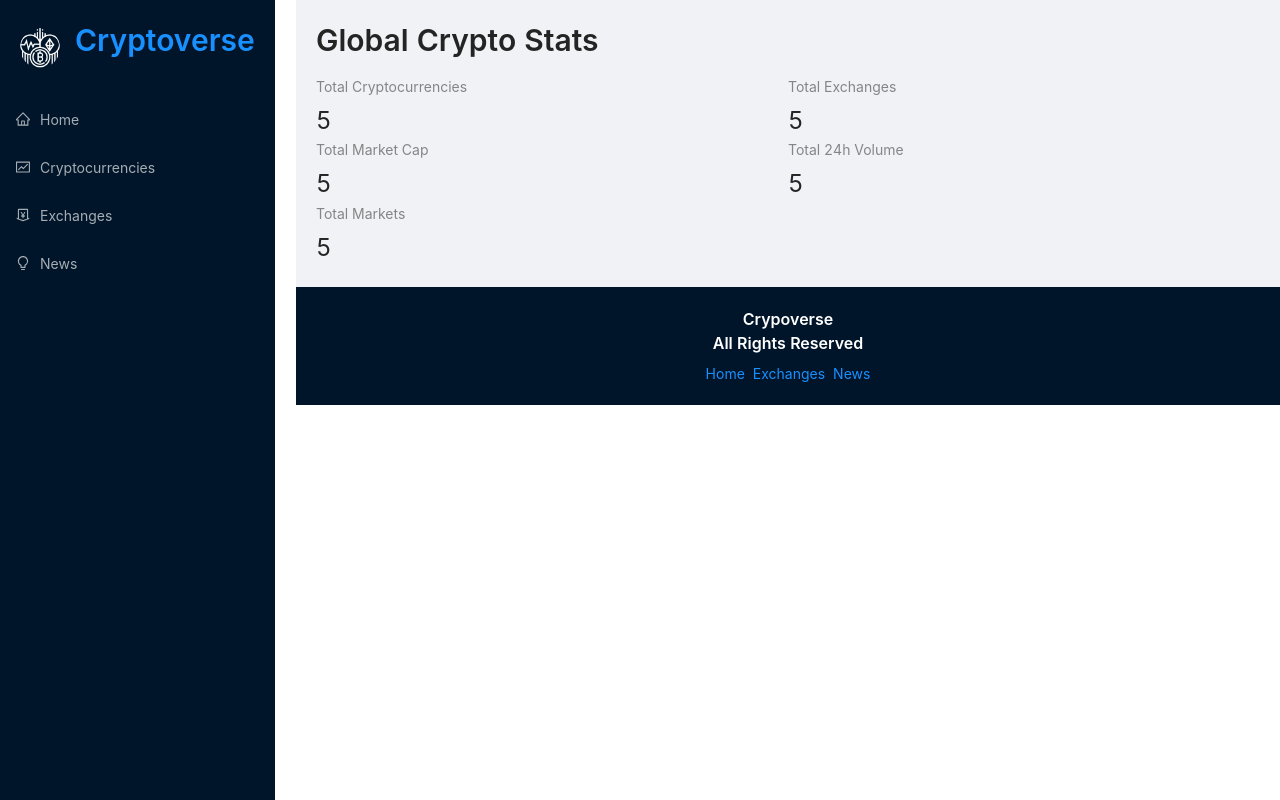
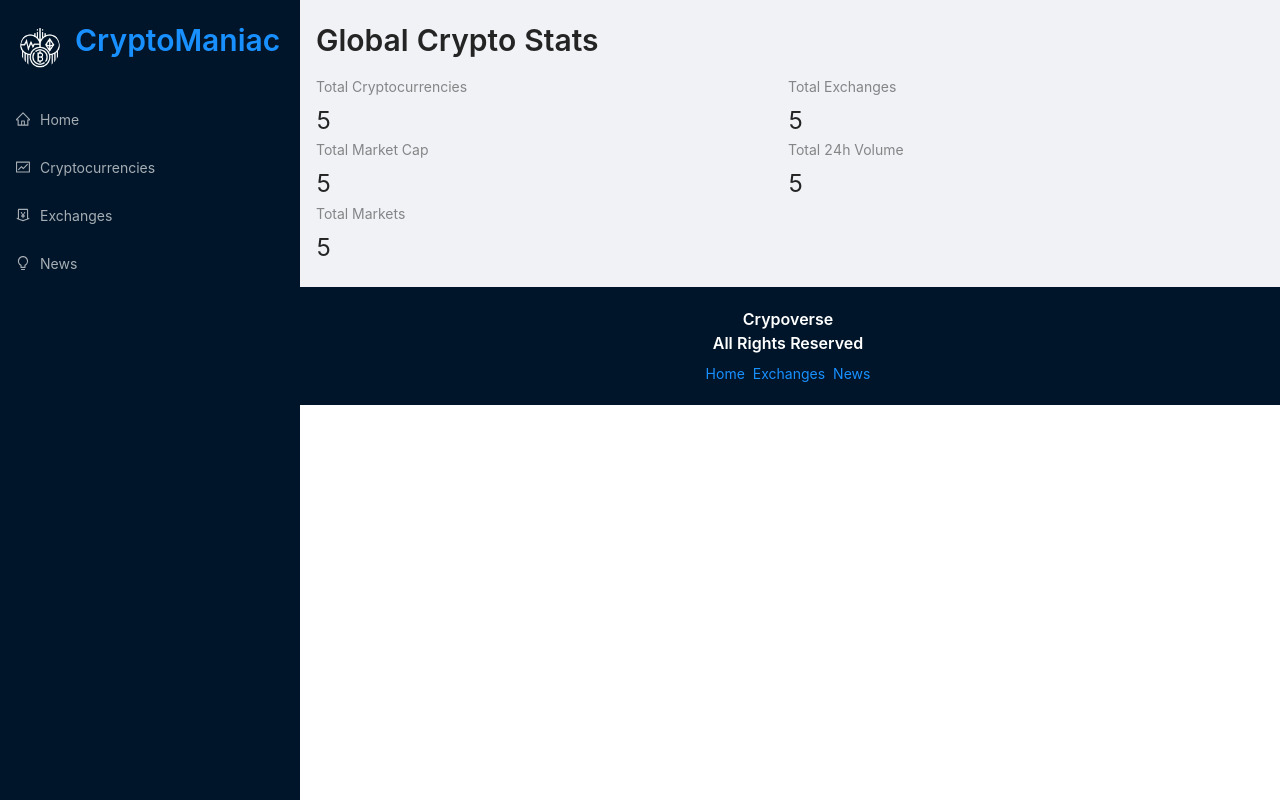
Before and after one commit to Vachas05/CryptoManiac, a React (Create React App) app: page / in a window 1280 px wide. Built offline with nearby package versions, Linux system fonts and the light colour scheme.

Commit message:
name change

```diff
--- a/public/index.html
+++ b/public/index.html
@@ -24,7 +24,7 @@
       work correctly both with client-side routing and a non-root public URL.
       Learn how to configure a non-root public URL by running `npm run build`.
     -->
-    <title>CryptoVerse</title>
+    <title>CryptoManiac</title>
   </head>
   <body>
     <noscript>You need to enable JavaScript to run this app.</noscript>
--- a/src/components/Navbar.jsx
+++ b/src/components/Navbar.jsx
@@ -16,7 +16,7 @@ const Navbar = () => {
       <div className="logo-container">
         <Avatar src={icon} size="large" />
         <Typography.Title level={2} className="logo">
-          <Link to="/">Cryptoverse</Link>
+          <Link to="/">CryptoManiac</Link>
         </Typography.Title>
       </div>
       <Menu theme="dark">
```
